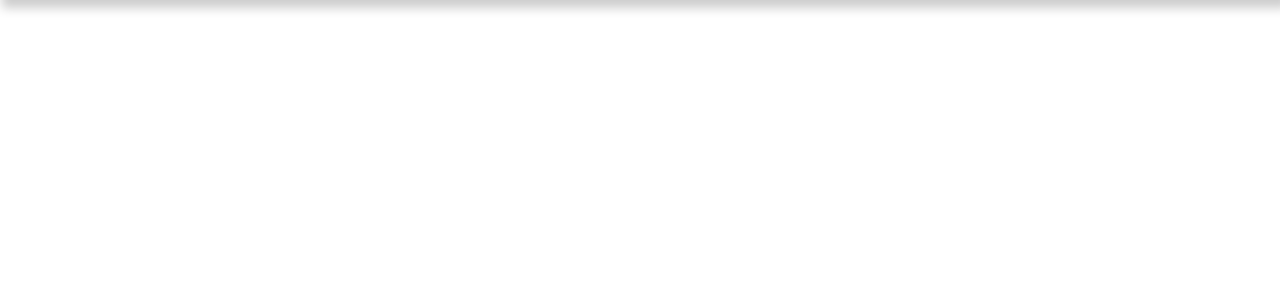
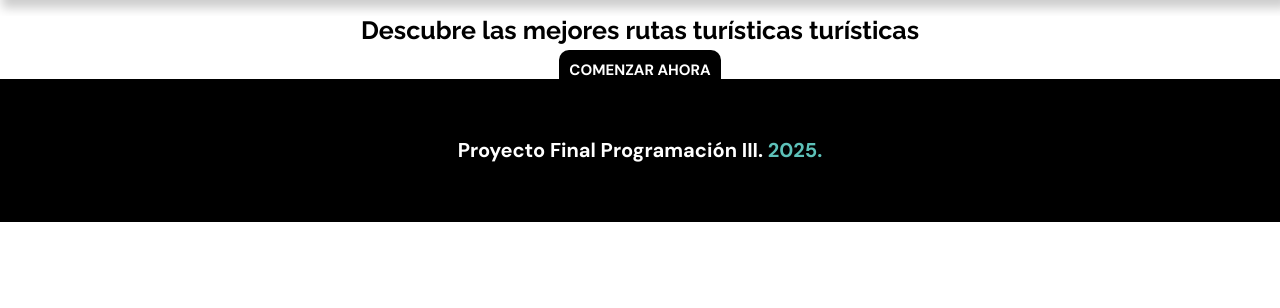
Before and after one commit to esotoUMG/proyectoFinal, a Flask app: page / in a window 1280 px wide. Shown: the part 168-476 px from the top of the page. Run offline with Flask 3, Linux system fonts and the light colour scheme; some web fonts are replaced.

Commit message:
Agregando colores, DIV para agregar video de fondo y boton para iniciar en buscar rutas

```diff
--- a/static/css/app.css
+++ b/static/css/app.css
@@ -334,28 +334,6 @@ img {
   display: block;
 }
 
-header {
-  color: #000000;
-  padding: 2rem;
-  text-align: center;
-  font-size: 2.5rem;
-  border: 0;
-  width: 100%;
-  border-bottom: 1px solid #000000;
-  box-shadow: 5px 5px 10px 3px rgba(0, 0, 0, 0.2);
-}
-header h1 {
-  font-family: "Dancing Script", cursive;
-}
-header h1:hover {
-  cursor: pointer;
-  color: #5dc1b9;
-}
-header h1 span {
-  font-family: "Raleway", sans-serif;
-  font-style: none;
-}
-
 .barra-lateral {
   height: 100%;
   width: 0;
@@ -418,3 +396,63 @@ header h1 span {
   transition: margin-left 0.3s;
   padding: 0;
 }
+
+header {
+  color: #000000;
+  padding: 2rem;
+  text-align: center;
+  font-size: 2.5rem;
+  border: 0;
+  width: 100%;
+  border-bottom: 1px solid #000000;
+  box-shadow: 5px 5px 10px 3px rgba(0, 0, 0, 0.2);
+}
+header h1 {
+  font-family: "Dancing Script", cursive;
+}
+header h1:hover {
+  cursor: pointer;
+  color: #5dc1b9;
+}
+header h1 span {
+  font-family: "Raleway", sans-serif;
+  font-style: none;
+}
+
+.contenido {
+  background-color: #ffffff;
+  text-align: center;
+}
+.contenido .contenido__video h1 {
+  font-family: "Raleway", sans-serif;
+  font-size: 2.5rem;
+}
+.contenido .contenido__video a {
+  font-family: "DM Sans", sans-serif;
+  text-decoration: none;
+  background-color: #000000;
+  color: #ffffff;
+  padding: 1rem;
+  border-radius: 1rem;
+  font-size: 1.5rem;
+  text-transform: uppercase;
+  font-weight: bold;
+}
+.contenido .contenido__video a:hover {
+  background-color: #5dc1b9;
+  cursor: pointer;
+}
+
+footer {
+  background-color: #000000;
+  text-align: center;
+  padding: 6rem;
+}
+footer h2 {
+  font-family: "DM Sans", sans-serif;
+  color: #ffffff;
+  font-size: 2rem;
+}
+footer h2 span {
+  color: #5dc1b9;
+}
--- /dev/null
+++ b/static/scss/layout/_footer.scss
@@ -0,0 +1,16 @@
+@use 'base/variables' as v;
+
+footer{
+    background-color: v.$negro;
+    text-align: center;
+    padding: 6rem;
+    h2{
+        font-family: v.$contenido2;
+        color: v.$blanco;
+        font-size: 2rem;
+        span{
+            color: v.$turquesa;
+        }
+    }
+
+}
--- a/static/scss/layout/_index.scss
+++ b/static/scss/layout/_index.scss
@@ -1,2 +1,4 @@
+@forward 'barralateral';
 @forward 'header';
-@forward 'barralateral';
+@forward 'main';
+@forward 'footer'
--- /dev/null
+++ b/static/scss/layout/_main.scss
@@ -0,0 +1,27 @@
+@use 'base/variables' as v;
+
+.contenido{
+    background-color: v.$blanco;
+    text-align: center;
+    .contenido__video{
+        h1{
+            font-family: v.$subtitulo;
+            font-size: 2.5rem;
+        }
+        a{
+            font-family: v.$contenido2;
+            text-decoration: none;
+            background-color: v.$negro;
+            color: v.$blanco;
+            padding: 1rem;
+            border-radius: 1rem;
+            font-size: 1.5rem;
+            text-transform: uppercase;
+            font-weight: bold;
+            &:hover{
+                background-color: v.$turquesa;
+                cursor: pointer;
+            }
+        }
+    }
+}
--- a/templates/index.html
+++ b/templates/index.html
@@ -29,13 +29,16 @@
                 </div>
             </div>
         </header>
-        <main>
+        <main class="contenido">
+            <div class="contenido__video">
+                <div class="video"></div>
+                <h1>Descubre las mejores rutas turísticas turísticas</h1>
+                <a href="#">Comenzar Ahora</a>
+            </div>
 
         </main>
         <footer>
-            <div class="footer">
-
-            </div>
+             <h2>Proyecto Final Programación III. <span>2025.</span></h2>
         </footer>
     </div>
     <script src="{{js_path1}}"></script>
```
